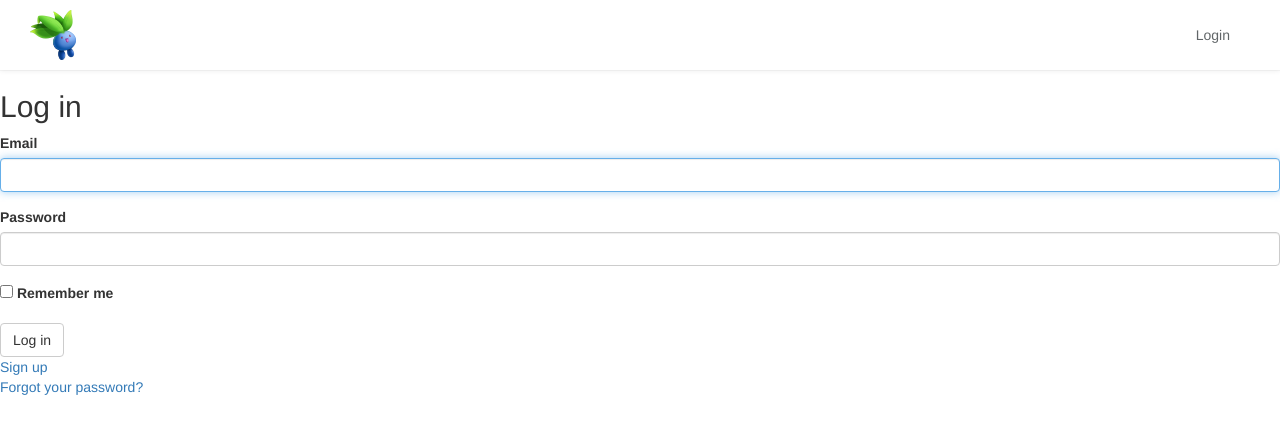
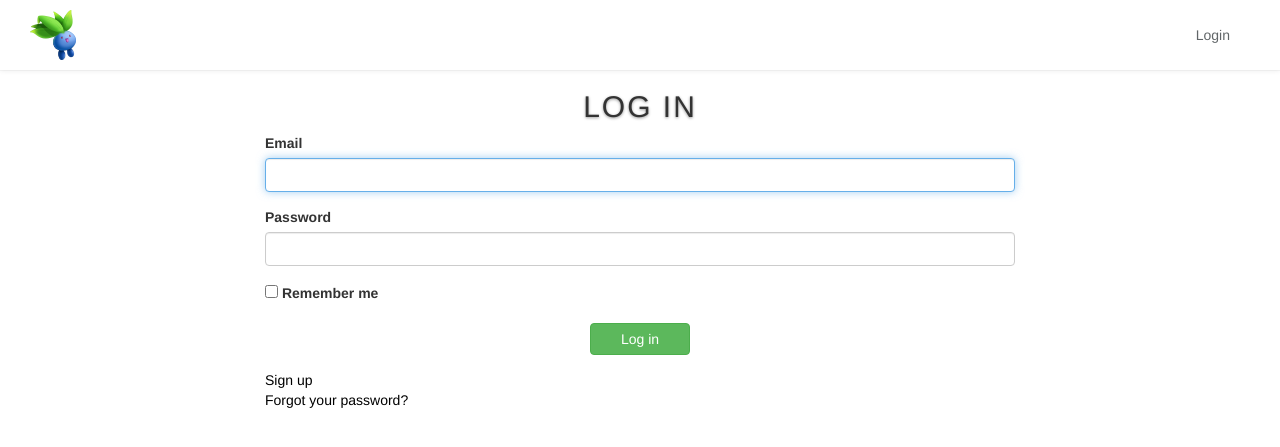
Before and after one commit to trembylene/netflix-and-dill, a Rails app: page /users/sign_in in a window 1280 px wide. Shown: the top 447 px of the page. Run offline with Rails 7, Linux system fonts and the light colour scheme; style sheets or scripts are compiled from the project's sources; some libraries are stand-ins or nearby versions.

Commit message:
updated user form styles and fixed plant card link

```diff
--- a/app/assets/stylesheets/application.scss
+++ b/app/assets/stylesheets/application.scss
@@ -14,3 +14,4 @@
 @import "components/index";
 @import "pages/index";
 @import "plants/index";
+@import "users/index";
--- /dev/null
+++ b/app/assets/stylesheets/users/form.scss
@@ -0,0 +1,25 @@
+.forms {
+  h2 {
+    text-transform: uppercase;
+    letter-spacing: 2px;
+    text-shadow: 0 1px 3px rgba(0,0,0,0.4)
+  }
+}
+
+.shared-link {
+  text-decoration: none;
+  color: black;
+  &:hover {
+    text-decoration: none;
+  }
+}
+
+.form-actions {
+  display: flex;
+  align-items: center;
+  justify-content: center;
+}
+
+.submit-button {
+  padding: 5px 30px;
+}
--- /dev/null
+++ b/app/assets/stylesheets/users/index.scss
@@ -0,0 +1 @@
+@import "form"
--- a/app/views/devise/sessions/new.html.erb
+++ b/app/views/devise/sessions/new.html.erb
@@ -1,6 +1,10 @@
-<h2>Log in</h2>
+<div class="forms">
+  <h2 class="text-center">Log in</h2>
 
   <%= simple_form_for(resource, as: resource_name, url: session_path(resource_name)) do |f| %>
+    <div class="container">
+      <div class="row">
+        <div class="form-group col-sm-8 col-sm-offset-2">
           <div class="form-inputs">
             <%= f.input :email, required: false, autofocus: true %>
             <%= f.input :password, required: false %>
@@ -8,8 +12,12 @@
           </div>
 
           <div class="form-actions">
-    <%= f.button :submit, "Log in" %>
+            <%= f.button :submit, "Log in", class: "btn btn-success submit-button" %>
+          </div>
+        </div>
+      </div>
     </div>
   <% end %>
 
   <%= render "devise/shared/links" %>
+</div>
--- a/app/views/devise/shared/_links.html.erb
+++ b/app/views/devise/shared/_links.html.erb
@@ -1,25 +1,31 @@
+<div class="container">
+  <div class="row">
+    <div class="col-sm-8 col-sm-offset-2">
       <%- if controller_name != 'sessions' %>
-  <%= link_to "Log in", new_session_path(resource_name) %><br />
+        <%= link_to "Log in", new_session_path(resource_name), class: "shared-link" %><br />
       <% end -%>
 
       <%- if devise_mapping.registerable? && controller_name != 'registrations' %>
-  <%= link_to "Sign up", new_registration_path(resource_name) %><br />
+        <%= link_to "Sign up", new_registration_path(resource_name), class: "shared-link" %><br />
       <% end -%>
 
       <%- if devise_mapping.recoverable? && controller_name != 'passwords' && controller_name != 'registrations' %>
-  <%= link_to "Forgot your password?", new_password_path(resource_name) %><br />
+        <%= link_to "Forgot your password?", new_password_path(resource_name), class: "shared-link" %><br />
       <% end -%>
 
       <%- if devise_mapping.confirmable? && controller_name != 'confirmations' %>
-  <%= link_to "Didn't receive confirmation instructions?", new_confirmation_path(resource_name) %><br />
+        <%= link_to "Didn't receive confirmation instructions?", new_confirmation_path(resource_name), class: "shared-link" %><br />
       <% end -%>
 
       <%- if devise_mapping.lockable? && resource_class.unlock_strategy_enabled?(:email) && controller_name != 'unlocks' %>
-  <%= link_to "Didn't receive unlock instructions?", new_unlock_path(resource_name) %><br />
+        <%= link_to "Didn't receive unlock instructions?", new_unlock_path(resource_name), class: "shared-link" %><br />
       <% end -%>
 
       <%- if devise_mapping.omniauthable? %>
         <%- resource_class.omniauth_providers.each do |provider| %>
-    <%= link_to "Sign in with #{OmniAuth::Utils.camelize(provider)}", omniauth_authorize_path(resource_name, provider) %><br />
+          <%= link_to "Sign in with #{OmniAuth::Utils.camelize(provider)}", omniauth_authorize_path(resource_name, provider), class: "shared-link" %><br />
         <% end -%>
       <% end -%>
+    </div>
+  </div>
+</div>
--- a/app/views/plants/index.html.erb
+++ b/app/views/plants/index.html.erb
@@ -12,9 +12,7 @@
             <div class="card-body card-description">
               <h3 class="card-title"><%= plant.title %></h3>
             </div>
-            <div class="card-footer">
-              <%= link_to "Details", plant_path(plant), class: "card-link"  %>
-            </div>
+            <%= link_to "", plant_path(plant), class: "card-link"  %>
           </div>
         </div>
       <% end %>
```
Also changed, not shown: app/views/devise/registrations/edit.html.erb (+20 -6 lines), app/views/devise/registrations/new.html.erb (+10 -5 lines). Lines whose indentation alone changed are shown as unchanged.
